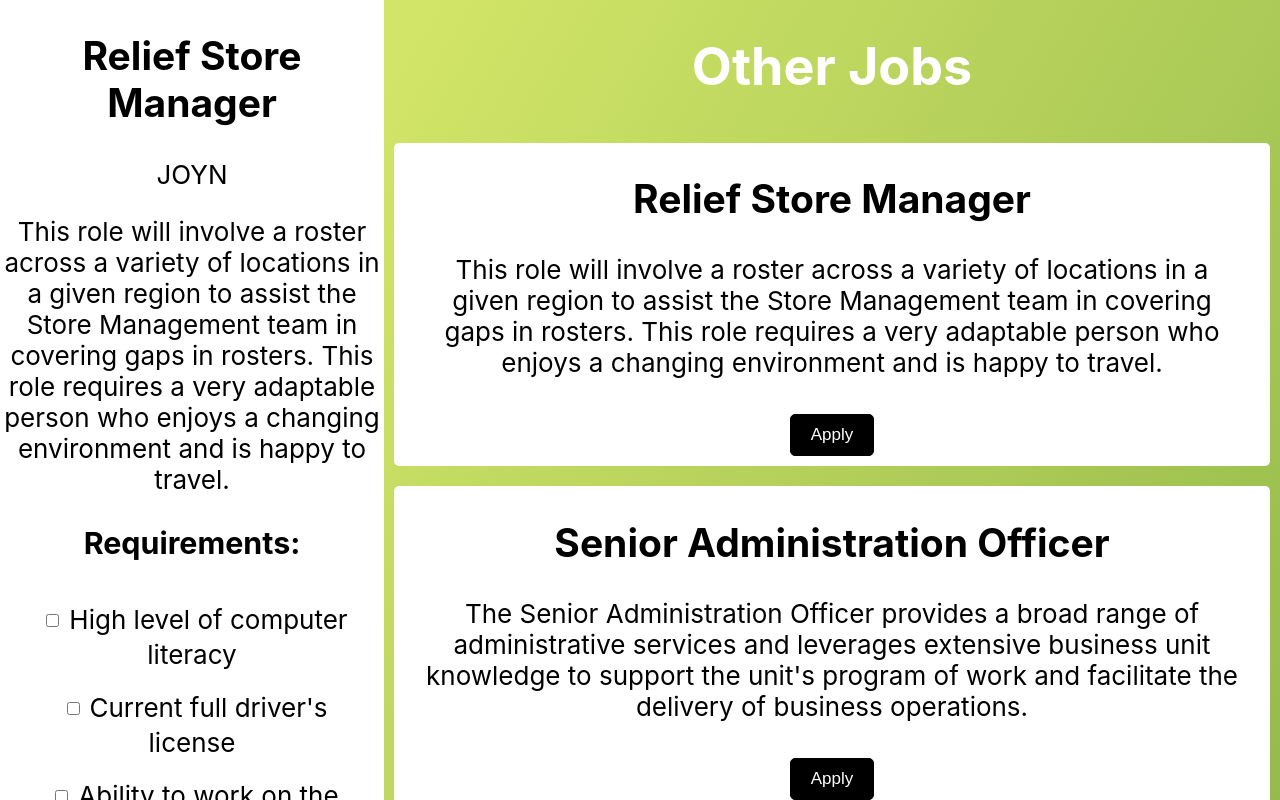
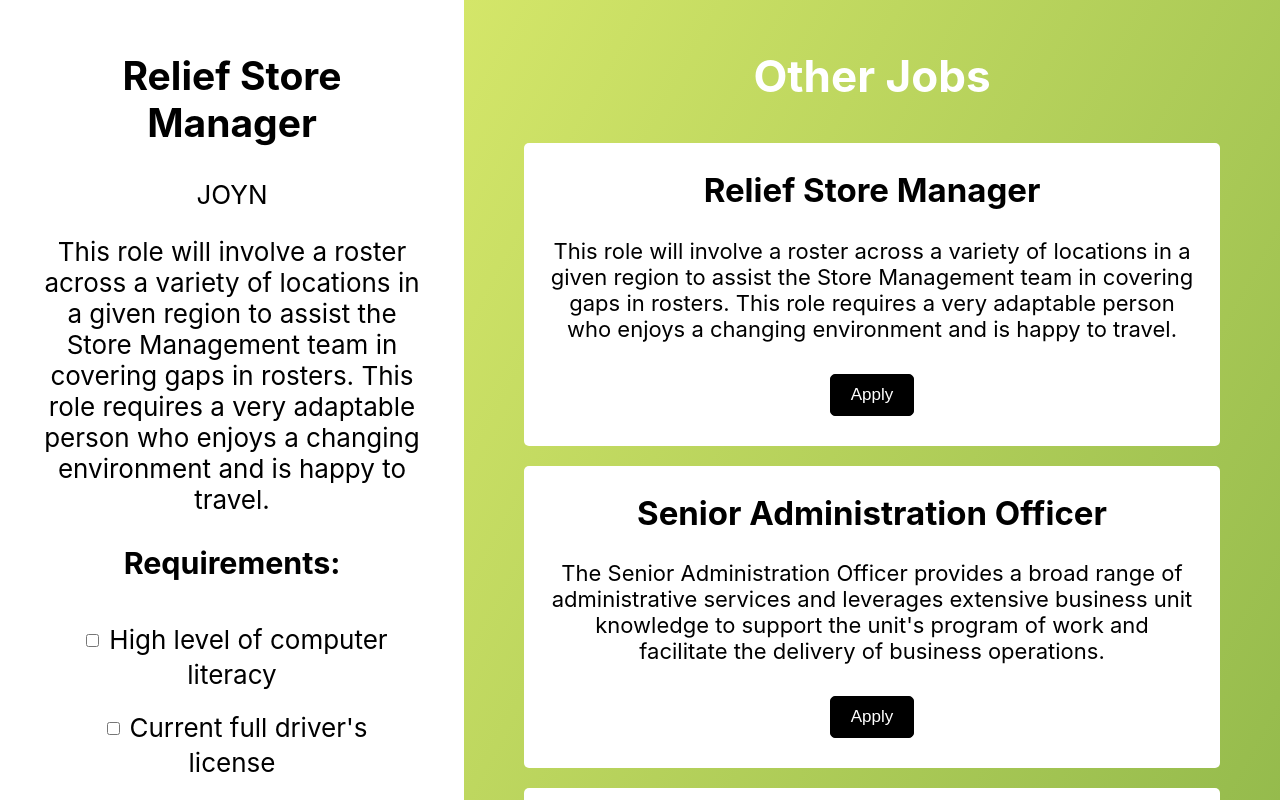
Before and after one commit to rarya618/live-interview, a React (Create React App) app in the folder hackathon/: page /job-1 in a window 1280 px wide. Shown: the top 800 px of the page. Built offline with nearby package versions, Linux system fonts and the light colour scheme.

Commit message:
Updated Spacing and Sizing

```diff
--- a/hackathon/src/App.css
+++ b/hackathon/src/App.css
@@ -20,7 +20,7 @@
   flex-direction: column;
   align-items: center;
   justify-content: center;
-  font-size: calc(10px + 2vmin);
+  font-size: calc(10px + 1.5vmin);
   color: white;
 }
 
@@ -76,7 +76,7 @@
 
 .App-job-apply {
   padding: 10px 20px;
-  margin: 10px;
+  margin: 10px 10px 30px 10px;
   background: #000;
   border: solid 1px #000;
   border-radius: 5px;
@@ -110,7 +110,12 @@
   float: left;
   width: 30%;
   font-size: calc(10px + 2vmin);
+  padding: 20px 40px;
+}
 
+.App-side {
+  padding: 20px 50px;
+  overflow-x: scroll;
 }
 
 @keyframes App-logo-spin {
--- a/hackathon/src/Job.js
+++ b/hackathon/src/Job.js
@@ -69,7 +69,7 @@ export default class Job extends Component {
                 <p>{this.state.jobs[this.state.jobBig]['company']}</p>
                 <p>{this.state.jobs[this.state.jobBig]['jobDescription']}</p>
                 {this.state.jobs[this.state.jobBig]['requirements'].map(req=>(
-                    <li>{req}</li>
+                    <li><input className="App-checkbox" type="checkbox" />{req}</li>
                 ))}
                 <button style={styles.button}>Start interview</button>
             </div>
@@ -79,7 +79,7 @@ export default class Job extends Component {
 
                         <div style={styles.imgg}></div>
                         <div style={{padding:20}}>
-                            <p   style={{fontSize:'15px'}}>{job.jobTitle}</p>
+                            <p style={{fontSize:'15px'}}>{job.jobTitle}</p>
                             <p style={{fontSize:'10px'}}>{job.company}</p>
                             <p style={{fontSize:'10px'}}>{job.jobDescription}</p>
                         </div>
--- a/hackathon/src/Job1.js
+++ b/hackathon/src/Job1.js
@@ -79,7 +79,7 @@ export default class Job1 extends Component {
 
           </div>
 
-        <header className="App-header">
+        <header className="App-header App-side">
           <h1>Other Jobs</h1>
           {this.state.jobs.map(job=>(
             <div className="App-job-container">
```
